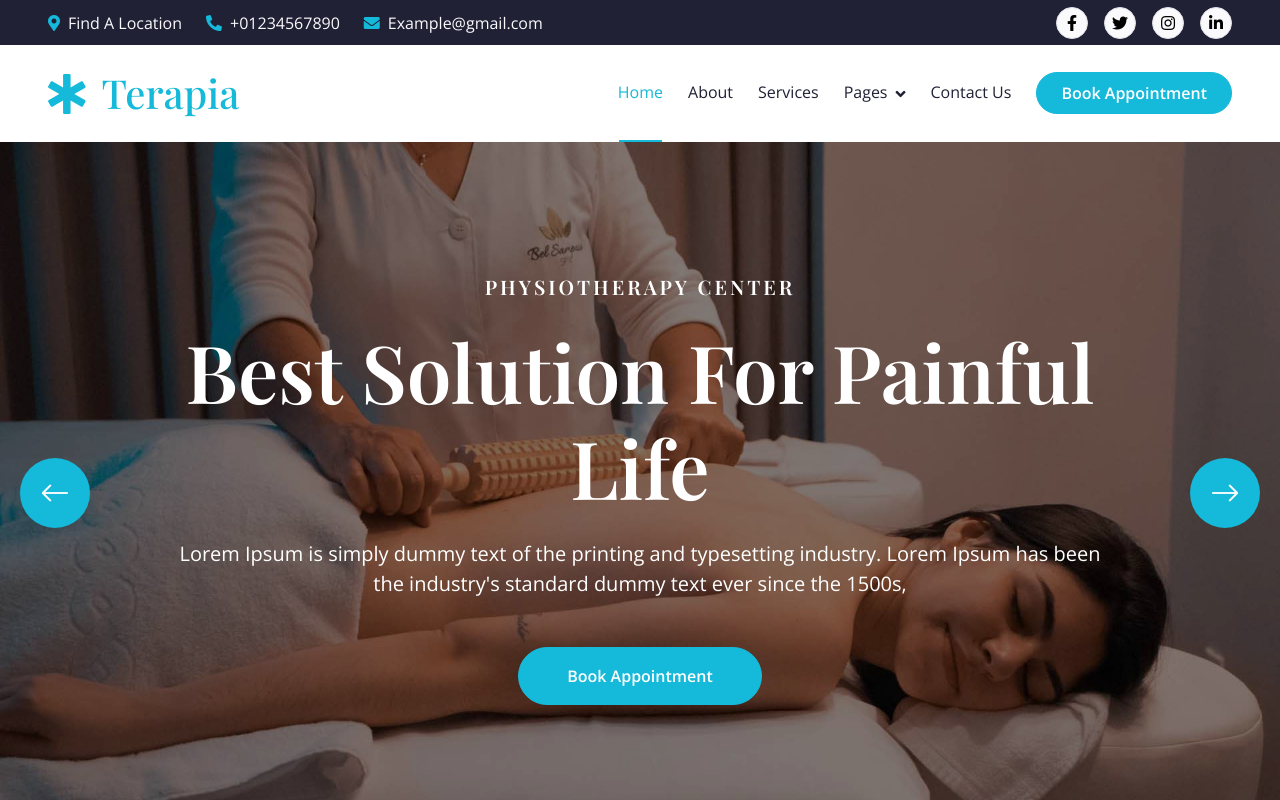
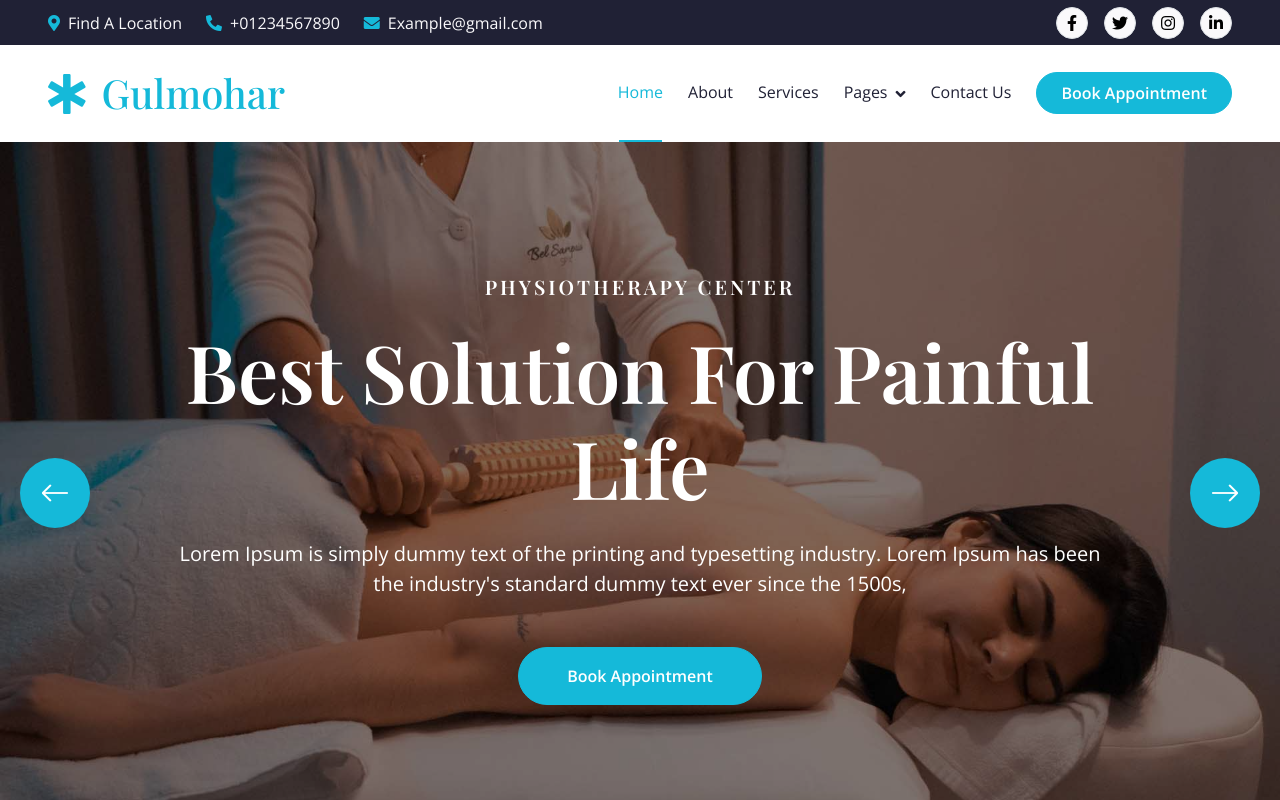
Before and after one commit to Shrote/gulmoharphysio, a React (Vite) app: page / in a window 1280 px wide. Shown: the top 800 px of the page. Built offline with nearby package versions, Linux system fonts and the light colour scheme.

Commit message:
changed name

```diff
--- a/src/App.jsx
+++ b/src/App.jsx
@@ -91,7 +91,7 @@ function App() {
         <div className="container-fluid position-relative p-0">
             <nav className="navbar navbar-expand-lg navbar-light bg-white px-4 px-lg-5 py-3 py-lg-0">
                 <a href="index.html" className="navbar-brand p-0">
-                    <h1 className="text-primary m-0"><i className="fas fa-star-of-life me-3"></i>Terapia</h1>
+                    <h1 className="text-primary m-0"><i className="fas fa-star-of-life me-3"></i>Gulmohar</h1>
                     {/* <img src="img/logo.png" alt="Logo"> */}
                 </a>
                 <button className="navbar-toggler" type="button" data-bs-toggle="collapse" data-bs-target="#navbarCollapse">
```
